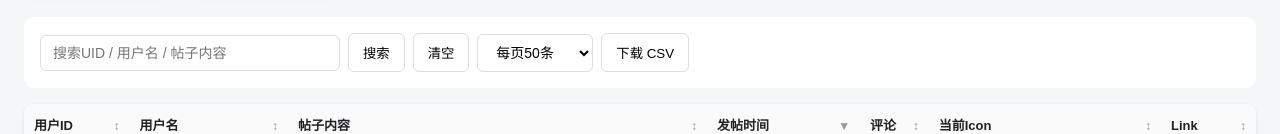
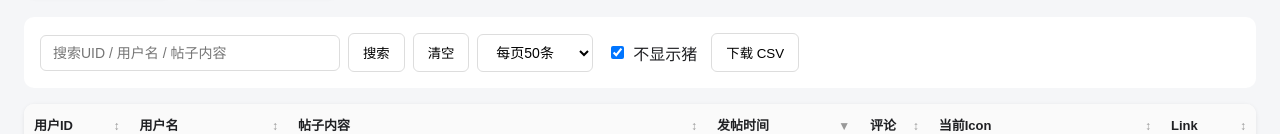
Before and after one commit to nux2333/weibo-emoji-monitor, a website: page public/superlike.html in a window 1280 px wide. Shown: the part 172-306 px from the top of the page. Drawn offline with Linux system fonts and the light colour scheme; no server answers.

Commit message:
Add default hide-black-fans checkbox to SuperLike page

```diff
--- a/public/superlike.html
+++ b/public/superlike.html
@@ -444,6 +444,20 @@
       </option>
     </select>
 
+    <label
+      style="display:flex;align-items:center;gap:6px;padding:0 6px;cursor:pointer;"
+      title="勾选后隐藏用户名、帖子内容或Icon命中黑粉关键词的数据"
+    >
+      <input
+        id="hideBlack"
+        type="checkbox"
+        checked
+        onchange="changeHideBlack()"
+        style="width:auto;max-width:none;"
+      >
+      不显示猪
+    </label>
+
     <button
       onclick="toggleCsvPanel()"
     >
```
